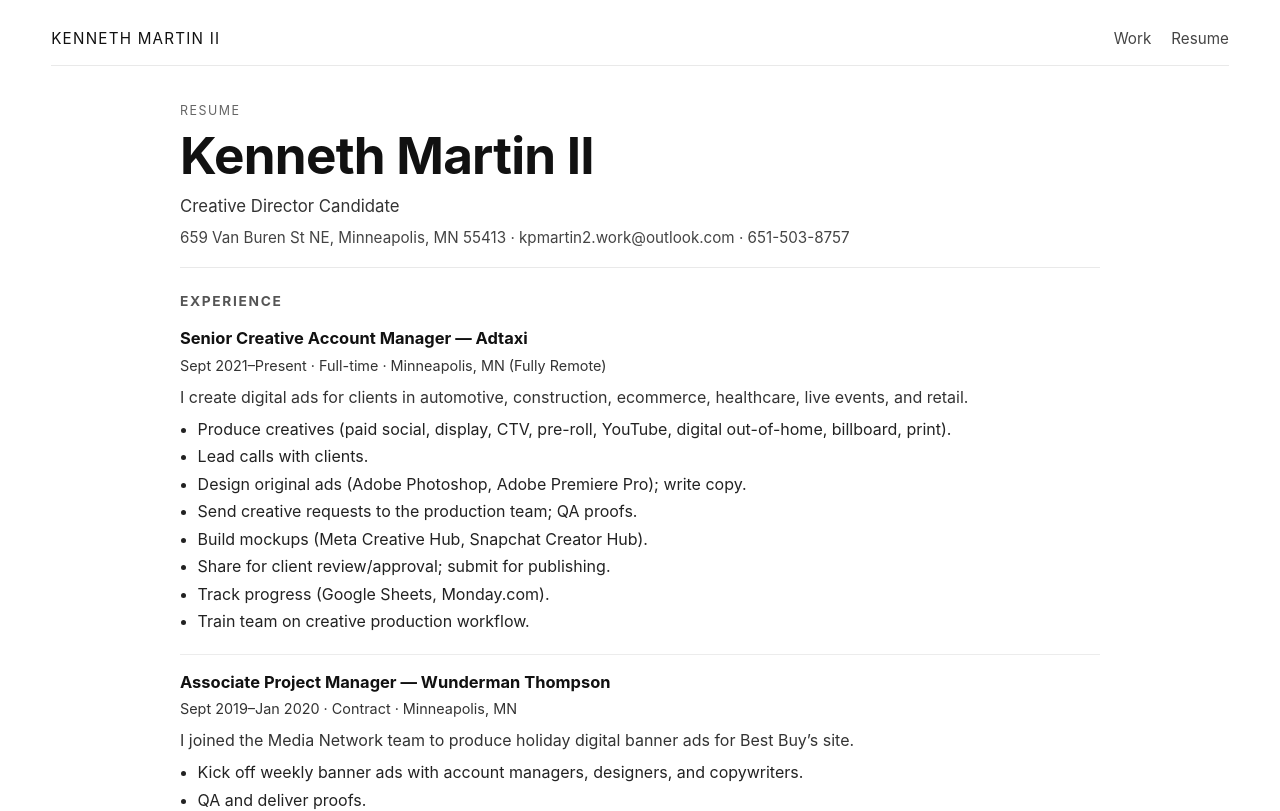
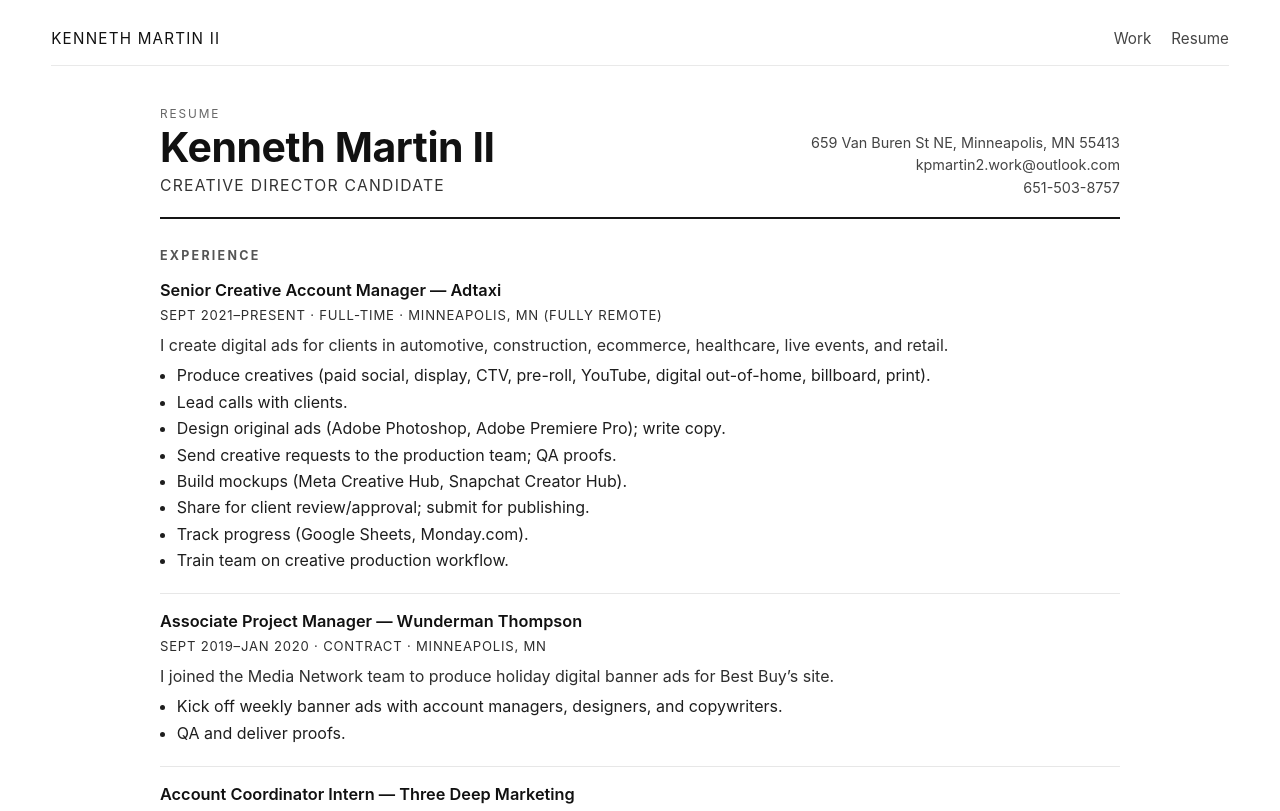
Before and after one commit to papakpmartin/kenny-portfolio, a Vue app in the folder site/: page /resume in a window 1280 px wide. Shown: the top 811 px of the page. Built offline with nearby package versions, Linux system fonts and the light colour scheme.

Commit message:
Polish resume page layout to match editorial resume style

```diff
--- a/site/src/style.css
+++ b/site/src/style.css
@@ -99,51 +99,68 @@ h1 { margin: 0.6rem 0 0.75rem; font-size: clamp(2rem, 4vw, 3.4rem); line-height:
 .project-footer a { color: #444; }
 
 .resume-page {
-  max-width: 920px;
+  max-width: 960px;
   margin: 0 auto;
-  padding: 2.25rem 0;
+  padding: 2.5rem 0;
 }
 
 .resume-header {
+  display: grid;
+  grid-template-columns: 1fr auto;
+  gap: 1.25rem;
+  align-items: end;
   padding-bottom: 1.2rem;
-  border-bottom: 1px solid #e9e9e9;
+  border-bottom: 2px solid #151515;
+}
+
+.resume-header h1 {
+  margin: 0.2rem 0 0.4rem;
+  font-size: clamp(1.9rem, 3.2vw, 2.7rem);
+  letter-spacing: -0.01em;
 }
 
 .resume-kicker {
   margin: 0;
-  font-size: 0.78rem;
-  letter-spacing: 0.12em;
+  font-size: 0.74rem;
+  letter-spacing: 0.16em;
   text-transform: uppercase;
   color: #666;
 }
 
 .resume-role {
   margin: 0;
-  font-size: 1.05rem;
+  font-size: 0.98rem;
+  letter-spacing: 0.08em;
+  text-transform: uppercase;
   color: #333;
 }
 
 .resume-contact {
-  margin: 0.5rem 0 0;
+  margin: 0;
+  display: grid;
+  gap: 0.2rem;
+  text-align: right;
+  font-style: normal;
   color: #444;
-  font-size: 0.95rem;
+  font-size: 0.9rem;
+  line-height: 1.35;
 }
 
 .resume-section {
-  padding-top: 1.5rem;
+  padding-top: 1.8rem;
 }
 
 .resume-section h2 {
-  margin: 0 0 1rem;
-  font-size: 0.86rem;
-  letter-spacing: 0.12em;
+  margin: 0 0 0.9rem;
+  font-size: 0.78rem;
+  letter-spacing: 0.18em;
   text-transform: uppercase;
   color: #555;
 }
 
 .resume-role-card {
-  padding: 1rem 0;
-  border-top: 1px solid #ececec;
+  padding: 1rem 0 1.05rem;
+  border-top: 1px solid #e7e7e7;
 }
 
 .resume-role-card:first-of-type {
@@ -153,28 +170,32 @@ h1 { margin: 0.6rem 0 0.75rem; font-size: clamp(2rem, 4vw, 3.4rem); line-height:
 
 .resume-role-card h3 {
   margin: 0;
-  font-size: 1.03rem;
+  font-size: 1.02rem;
+  font-weight: 600;
 }
 
 .resume-meta {
-  margin: 0.35rem 0 0.6rem;
+  margin: 0.3rem 0 0.55rem;
   color: #666;
-  font-size: 0.9rem;
+  font-size: 0.82rem;
+  letter-spacing: 0.06em;
+  text-transform: uppercase;
 }
 
 .resume-role-card p {
-  margin: 0.35rem 0 0.6rem;
-  color: #333;
+  margin: 0.25rem 0 0.58rem;
+  color: #2e2e2e;
 }
 
 .resume-role-card ul {
   margin: 0;
-  padding-left: 1.1rem;
-  color: #222;
+  padding-left: 1.05rem;
+  color: #1e1e1e;
 }
 
 .resume-role-card li {
-  margin: 0.32rem 0;
+  margin: 0.3rem 0;
+  line-height: 1.35;
 }
 
 @media print {
@@ -206,4 +227,13 @@ h1 { margin: 0.6rem 0 0.75rem; font-size: clamp(2rem, 4vw, 3.4rem); line-height:
   .module-quad,
   .module-six-grid,
   .module-eight-grid { grid-template-columns: 1fr; }
+
+  .resume-header {
+    grid-template-columns: 1fr;
+    align-items: start;
+  }
+
+  .resume-contact {
+    text-align: left;
+  }
 }
--- a/site/src/views/ResumePage.vue
+++ b/site/src/views/ResumePage.vue
@@ -1,14 +1,16 @@
 <template>
   <article class="resume-page" aria-labelledby="resume-name">
     <header class="resume-header">
-      <p class="resume-kicker">Resume</p>
-      <h1 id="resume-name">Kenneth Martin II</h1>
-      <p class="resume-role">Creative Director Candidate</p>
-      <p class="resume-contact">
-        659 Van Buren St NE, Minneapolis, MN 55413 ·
-        <a href="mailto:kpmartin2.work@outlook.com">kpmartin2.work@outlook.com</a> ·
+      <div>
+        <p class="resume-kicker">Resume</p>
+        <h1 id="resume-name">Kenneth Martin II</h1>
+        <p class="resume-role">Creative Director Candidate</p>
+      </div>
+      <address class="resume-contact" aria-label="Contact information">
+        <span>659 Van Buren St NE, Minneapolis, MN 55413</span>
+        <a href="mailto:kpmartin2.work@outlook.com">kpmartin2.work@outlook.com</a>
         <a href="tel:+16515038757">651-503-8757</a>
-      </p>
+      </address>
     </header>
 
     <section class="resume-section" aria-labelledby="experience-title">
```
